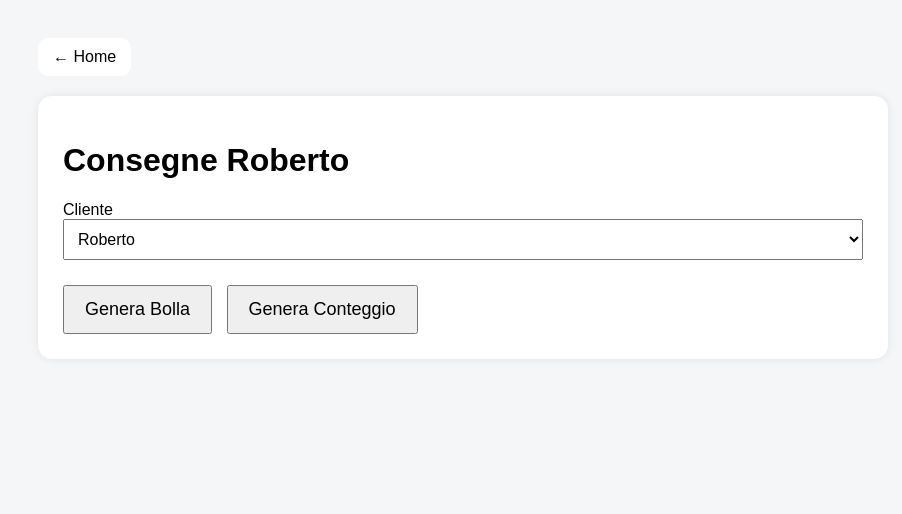
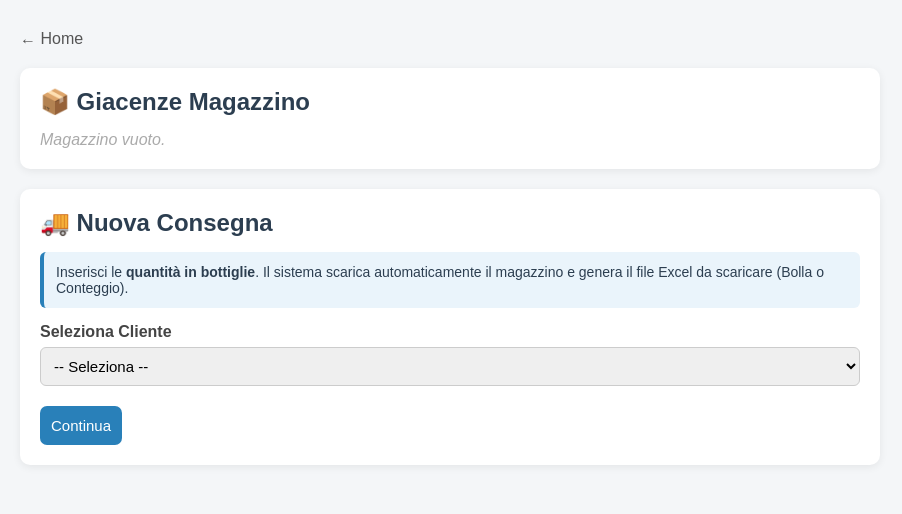
Before and after one commit to Galc987/gestionale-magazzino, a Flask app: page /consegne in a window 1280 px wide. Shown: the top 514 px of the page, without its empty margins (0-902 px from the left). Run offline with Flask 3, Linux system fonts and the light colour scheme; data that the repository does not hold is empty; some libraries are stand-ins or nearby versions.

Commit message:
Update consegne.html

```diff
--- a/templates/consegne.html
+++ b/templates/consegne.html
@@ -3,70 +3,125 @@
 <head>
 <title>Consegne</title>
 <style>
-body{font-family:Arial;background:#f4f6f8;padding:30px}
-.box{
-background:white;
-padding:25px;
-border-radius:14px;
-max-width:800px;
-box-shadow:0 0 10px rgba(0,0,0,.08);
+* { box-sizing: border-box; margin: 0; padding: 0; }
+body { font-family: Arial, sans-serif; padding: 30px 20px; background: #f4f6f8; }
+h2 { color: #2c3e50; margin-bottom: 15px; }
+h3 { color: #555; margin-bottom: 10px; }
+.back { display: inline-block; margin-bottom: 20px; color: #555; text-decoration: none; }
+.back:hover { color: #000; }
+.box {
+    background: white;
+    padding: 20px;
+    border-radius: 10px;
+    margin-bottom: 20px;
+    box-shadow: 0 2px 8px rgba(0,0,0,.07);
+    max-width: 860px;
 }
-.row{margin-bottom:15px}
-input,select{
-padding:10px;
-width:100%;
-font-size:16px;
+select, input[type=number] {
+    padding: 9px;
+    width: 100%;
+    margin: 6px 0 12px 0;
+    border: 1px solid #ccc;
+    border-radius: 6px;
+    font-size: 15px;
 }
-button{
-padding:12px 20px;
-font-size:18px;
-margin-right:10px;
-margin-top:10px;
-cursor:pointer;
+.btn-row { display: flex; gap: 12px; margin-top: 10px; }
+button {
+    padding: 11px;
+    flex: 1;
+    color: white;
+    border: none;
+    border-radius: 7px;
+    font-size: 15px;
+    cursor: pointer;
 }
-a{
-display:inline-block;
-margin-bottom:20px;
-text-decoration:none;
-padding:10px 15px;
-background:white;
-color:black;
-border-radius:10px;
-}
+.btn-bolla     { background: #2980b9; }
+.btn-bolla:hover { background: #1a6fa0; }
+.btn-conteggio { background: #8e44ad; }
+.btn-conteggio:hover { background: #6c3483; }
+.msg-ok  { background: #d4edda; color: #155724; padding: 12px; border-radius: 7px; margin-bottom: 15px; font-weight: bold; max-width: 860px; }
+.msg-err { background: #f8d7da; color: #721c24; padding: 12px; border-radius: 7px; margin-bottom: 15px; font-weight: bold; max-width: 860px; }
+table { width: 100%; border-collapse: collapse; margin-bottom: 10px; }
+th { text-align: left; padding: 9px 10px; background: #f0f0f0; color: #444; font-size: 14px; }
+td { padding: 9px 10px; border-bottom: 1px solid #eee; font-size: 15px; }
+tr:last-child td { border-bottom: none; }
+.cliente-titolo { font-size: 17px; font-weight: bold; color: #2c3e50; margin: 12px 0 6px 0; }
+.empty { color: #aaa; font-style: italic; }
+label { font-weight: bold; color: #444; }
+.info { background: #eaf4fb; border-left: 4px solid #2980b9; padding: 12px; border-radius: 6px; margin-bottom: 15px; font-size: 14px; color: #2c3e50; }
 </style>
 </head>
 <body>
+<a class="back" href="/">← Home</a>
 
-<a href="/">← Home</a>
+{% if msg %}
+    {% if "Generato" in msg or "Generata" in msg %}
+    <div class="msg-ok">✅ {{ msg }}</div>
+    {% else %}
+    <div class="msg-err">⚠️ {{ msg }}</div>
+    {% endif %}
+{% endif %}
 
+<!-- GIACENZE -->
 <div class="box">
-<h1>Consegne Roberto</h1>
-
-<form method="POST" action="/genera_bolla">
-
-<div class="row">
-<label>Cliente</label>
-<select name="client">
-<option value="Roberto">Roberto</option>
-</select>
+    <h2>📦 Giacenze Magazzino</h2>
+    {% if grouped %}
+        {% for cliente, prodotti in grouped.items() %}
+        <div class="cliente-titolo">{{ cliente }}</div>
+        <table>
+            <tr><th>Prodotto</th><th>Quantità (bt)</th></tr>
+            {% for p in prodotti %}
+            <tr>
+                <td>{{ p.prodotto }}</td>
+                <td><strong>{{ p.qty }}</strong></td>
+            </tr>
+            {% endfor %}
+        </table>
+        {% endfor %}
+    {% else %}
+        <p class="empty">Magazzino vuoto.</p>
+    {% endif %}
 </div>
 
-{% for p in products %}
-<div class="row">
-<label>{{p}}</label>
-<input type="number" min="0" name="qty_{{loop.index0}}" value="0">
-</div>
-{% endfor %}
+<!-- SELEZIONE CLIENTE -->
+<div class="box">
+    <h2>🚚 Nuova Consegna</h2>
+    <div class="info">
+        Inserisci le <strong>quantità in bottiglie</strong>. Il sistema scarica automaticamente il magazzino
+        e genera il file Excel da scaricare (Bolla o Conteggio).
+    </div>
 
-<button type="submit">Genera Bolla</button>
-<button formaction="/genera_conteggio">Genera Conteggio</button>
+    <form method="GET" action="/consegne">
+        <label>Seleziona Cliente</label>
+        <select name="cliente">
+            <option value="">-- Seleziona --</option>
+            {% for c in clients %}
+            <option value="{{ c }}" {% if cliente_sel == c %}selected{% endif %}>{{ c }}</option>
+            {% endfor %}
+        </select>
+        <button type="submit" class="btn-bolla" style="margin-top:8px;">Continua</button>
+    </form>
 
-</form>
+    {% if cliente_sel %}
+    <hr style="margin:20px 0">
+    <form method="POST">
+        <input type="hidden" name="client" value="{{ cliente_sel }}">
+        <h3>{{ cliente_sel }} — quantità bottiglie</h3>
+        {% for p in clients[cliente_sel] %}
+        <label>{{ p }}</label>
+        <input type="number" name="qty_{{ loop.index0 }}" min="0" placeholder="0">
+        {% endfor %}
 
-{% if msg %}
-<p><b>{{msg}}</b></p>
-{% endif %}
-
+        <div class="btn-row">
+            <button type="submit" formaction="/genera_bolla" class="btn-bolla">
+                📄 Genera Bolla di Trasporto
+            </button>
+            <button type="submit" formaction="/genera_conteggio" class="btn-conteggio">
+                🧮 Genera Conteggio
+            </button>
+        </div>
+    </form>
+    {% endif %}
 </div>
 
 </body>
```
